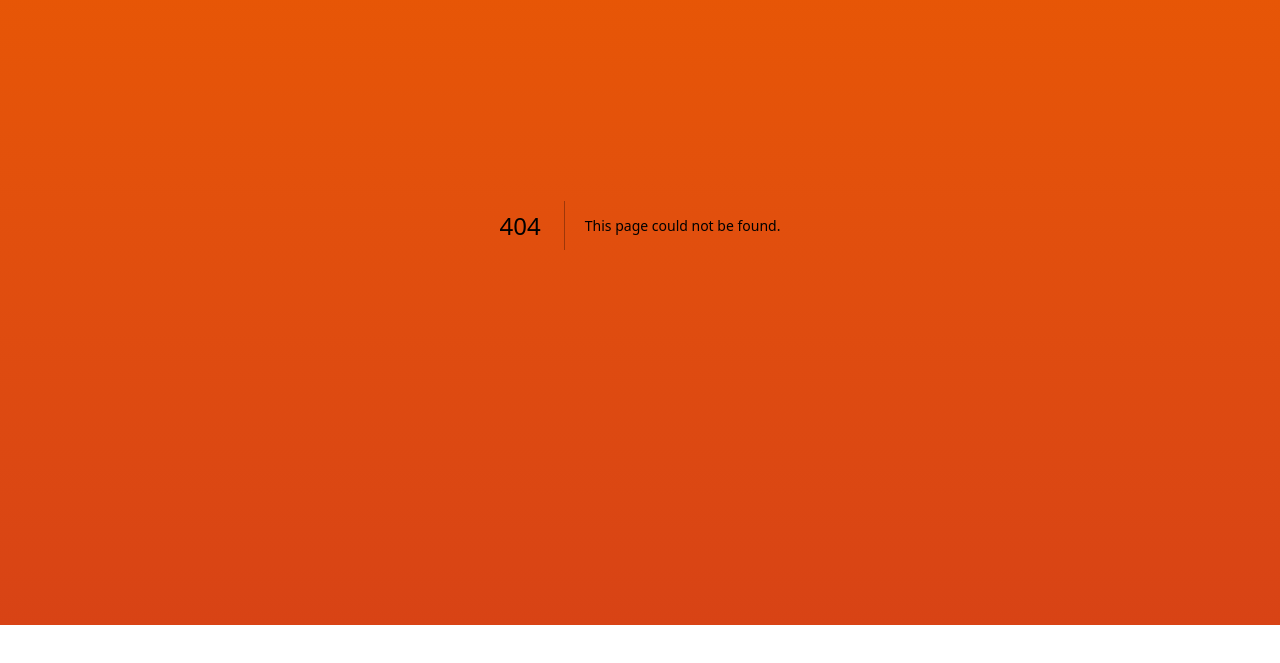
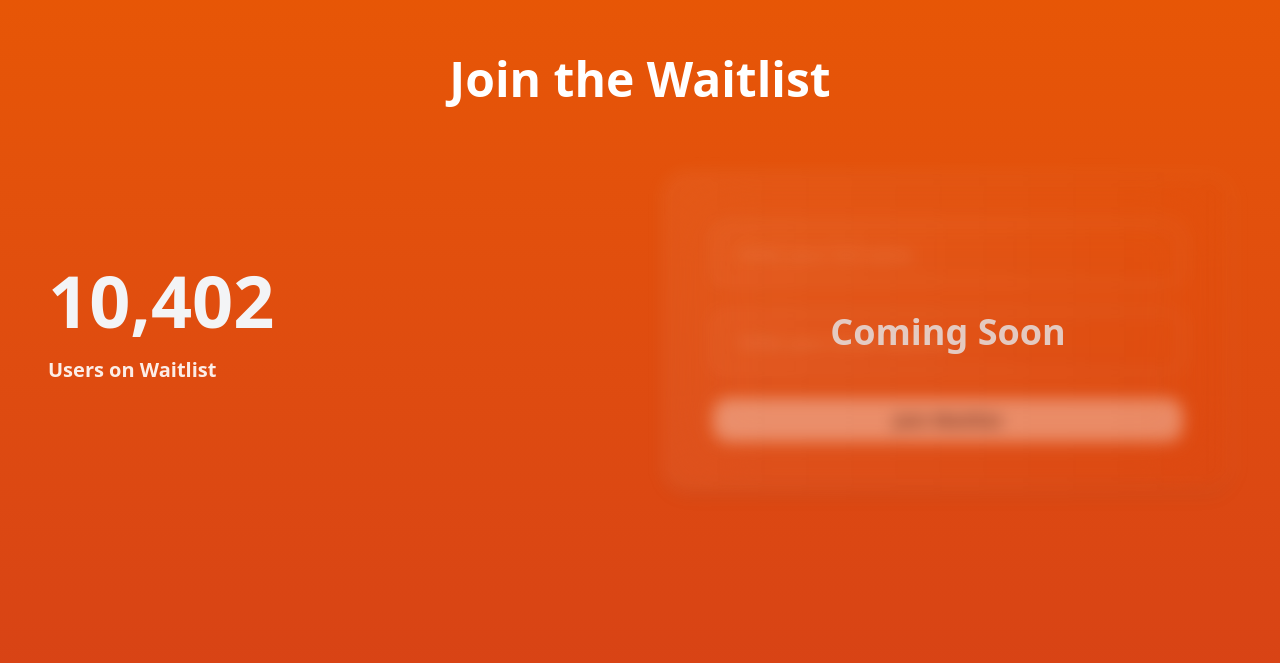
Before and after one commit to wildanre/senja-home, a Next.js app: page /waitlist in a window 1280 px wide. Before the commit this address had no page. Shown: the part 175-838 px from the top of the page. Before the commit the page ends 800 px from the top, so only its background shows below. Built offline with nearby package versions, Linux system fonts and the light colour scheme.

Commit message:
Add WaitlistPage component to display waitlist section
- Introduced a new WaitlistPage component that renders the WaitlistSection.

```diff
--- /dev/null
+++ b/src/app/waitlist/page.tsx
@@ -0,0 +1,13 @@
+import WaitlistSection from "@/components/sections/waitlist";
+
+export default function WaitlistPage() {
+  return (
+    <div>
+      <div className="relative w-full overflow-hidden py-8 px-4">
+        <div className="max-w-7xl py-20  mx-auto">
+          <WaitlistSection />
+        </div>
+      </div>
+    </div>
+  );
+}
```
